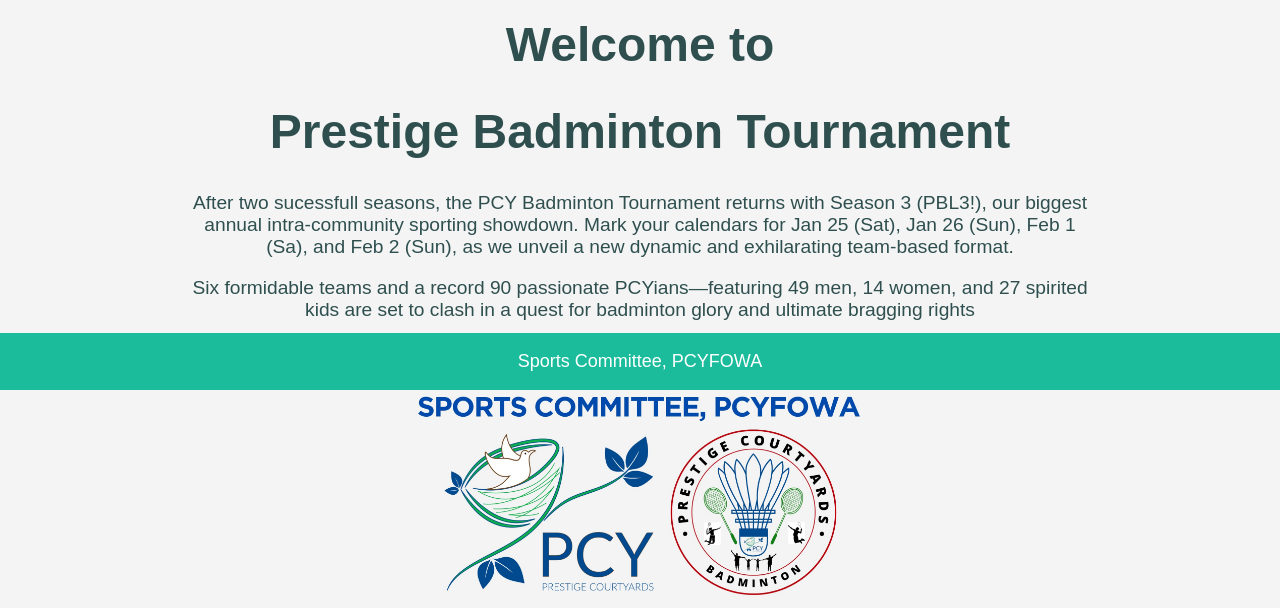
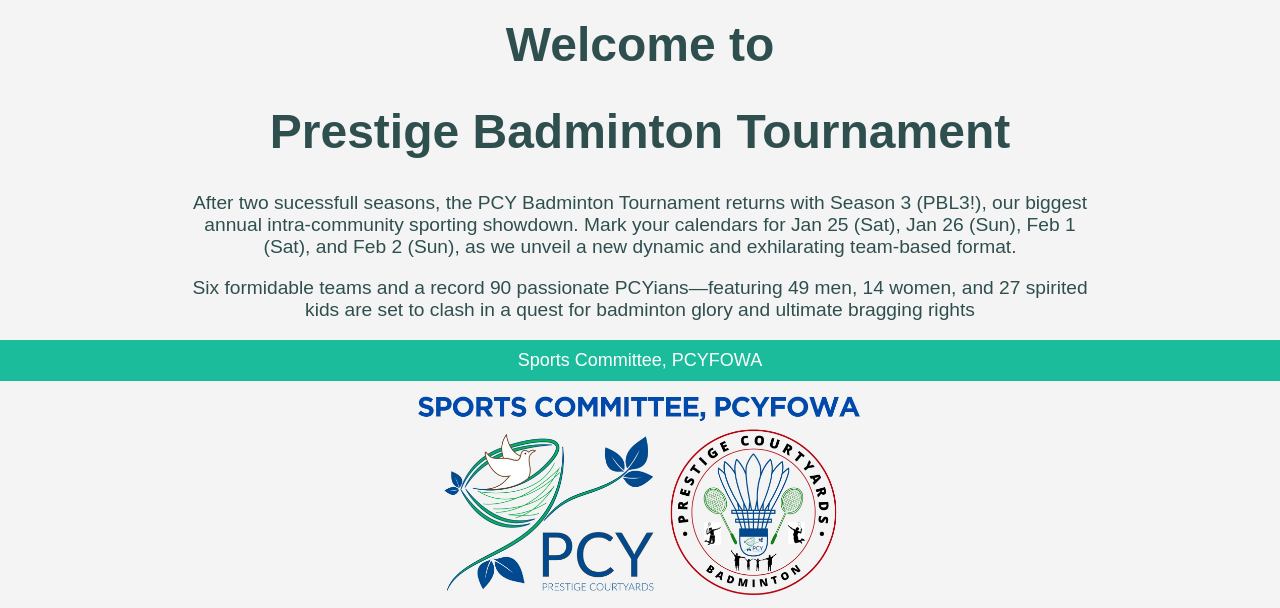
Before and after one commit to Thanseem007/PBLSolution, a Flask app: page / in a window 1280 px wide. Shown: the part 419-1027 px from the top of the page. Run offline with Flask 3, Linux system fonts and the light colour scheme.

Commit message:
Footer Text fix, MVP styling

```diff
--- a/static/styles.css
+++ b/static/styles.css
@@ -49,6 +49,8 @@
     font-weight: 500;  /* Slightly lighter text weight for links */
     transition: background-color 0.3s ease, transform 0.2s ease;
 }
+
+
 
 nav a:hover {
     background-color: #FFB300;  /* Golden Yellow on hover */
@@ -170,6 +172,18 @@
     width: 100%;
     height: 6%;
     bottom: 0;
+    color: white;
+}
+
+.footertext {
+    color: white;
+    text-decoration: none;
+    padding: 10px 0px;
+    font-size: 18px;
+    display: inline-block;
+    font-weight: 500;
+    margin-top: calc(20px - 0.5em);
+    height: auto; /* Slightly lighter text weight for links */
 }
 
 .logo1 {
--- a/templates/Home1.html
+++ b/templates/Home1.html
@@ -6,7 +6,7 @@
 <h1 style="text-align:center;font-size:300%"> Prestige Badminton Tournament</h1>
 <p style="text-align:center;font-size:120%"> After two sucessfull seasons, the PCY Badminton
     Tournament returns with Season 3 (PBL3!), our biggest annual intra-community sporting showdown.
-    Mark your calendars for Jan 25 (Sat), Jan 26 (Sun), Feb 1 (Sa), and
+    Mark your calendars for Jan 25 (Sat), Jan 26 (Sun), Feb 1 (Sat), and
     Feb 2 (Sun), as we unveil a new dynamic and exhilarating team-based format.</p>
 
 <p style="text-align:center;font-size:120%"> Six formidable teams and a record 90 passionate
--- a/templates/base.html
+++ b/templates/base.html
@@ -31,10 +31,10 @@
     </main>
 
     <!-- Footer -->
-    <footer>
-        <nav>
-        <a href="/"> Sports Committee, PCYFOWA </a>
-        </nav>
+    <footer class="footertext">
+
+            Sports Committee, PCYFOWA
+
     </footer>
 
 
```
Also changed, not shown: templates/mvp.html (+12 -8 lines).
